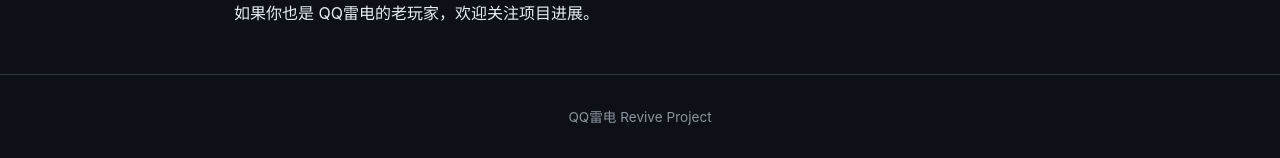
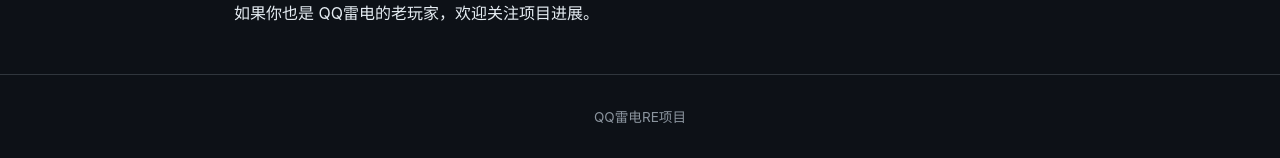
Before and after one commit to bbsupn/ld, a Jekyll site: the page built from index.md, in a window 1280 px wide and 900 px high, scrolled down 2048 px. Shown: the part 739-897 px from the top of the window. Built offline with Jekyll 4.4.1, drawn with Linux system fonts in a browser that asks for light colours.

Commit message:
Update default.html

```diff
--- a/_layouts/default.html
+++ b/_layouts/default.html
@@ -125,7 +125,7 @@
     {{ content }}
   </div>
   <div class="footer">
-    QQ雷电 Revive Project
+    QQ雷电RE项目
   </div>
 </body>
 </html>
```
